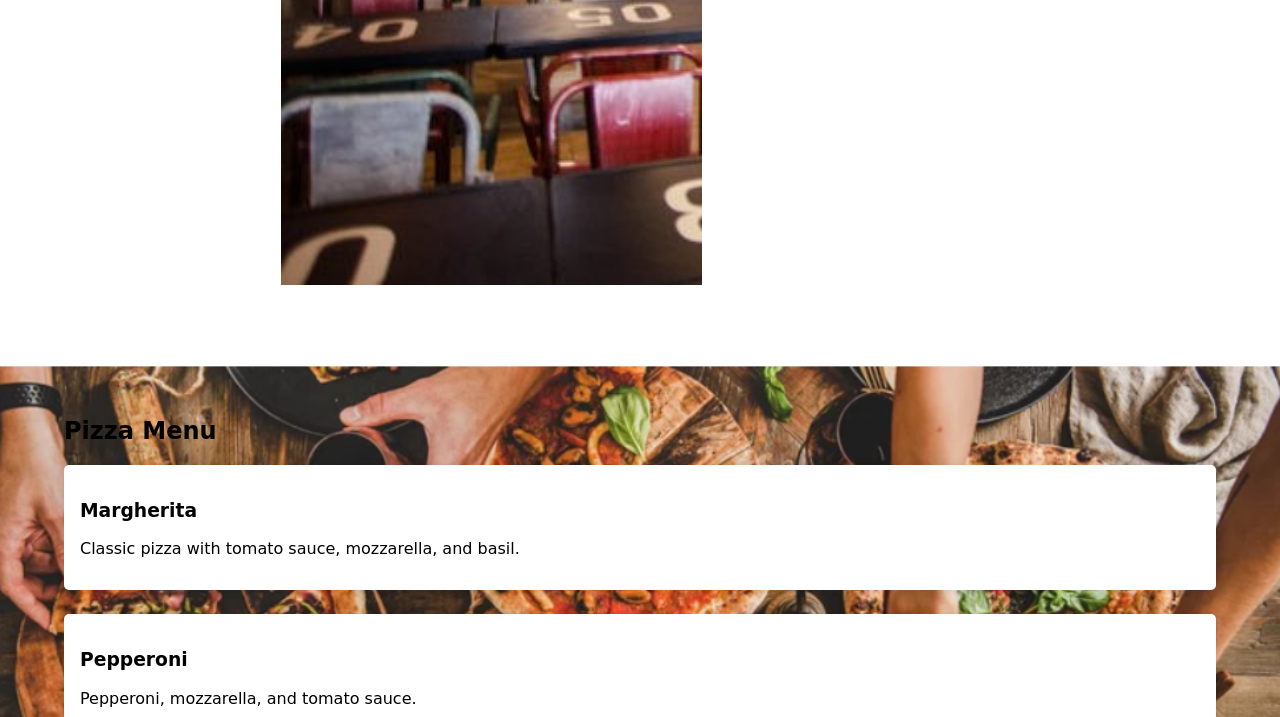
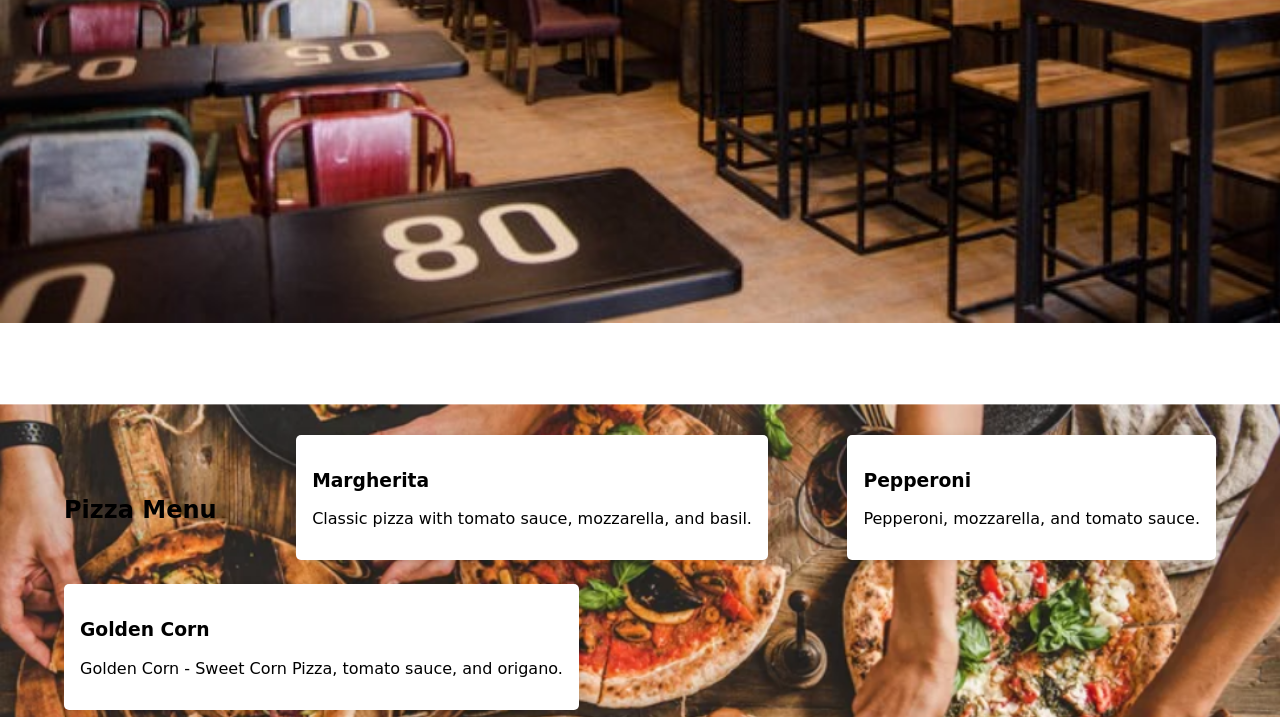
Before and after one commit to Prakruthi-G-H/HTML-AND-CSS-PROJECT, a plain HTML site: page index.html in a window 1280 px wide. Shown: the part 611-1328 px from the top of the page. Drawn offline with Linux system fonts and the light colour scheme.

Commit message:
Update Pizza.css

```diff
--- a/Pizza.css
+++ b/Pizza.css
@@ -23,6 +23,10 @@ header {
     width: 90%;
     max-width: 1200px;
     margin: auto;
+    display: flex;
+    justify-content: space-between;
+    align-items: center;
+    flex-wrap: wrap;
 }
 
 
```
